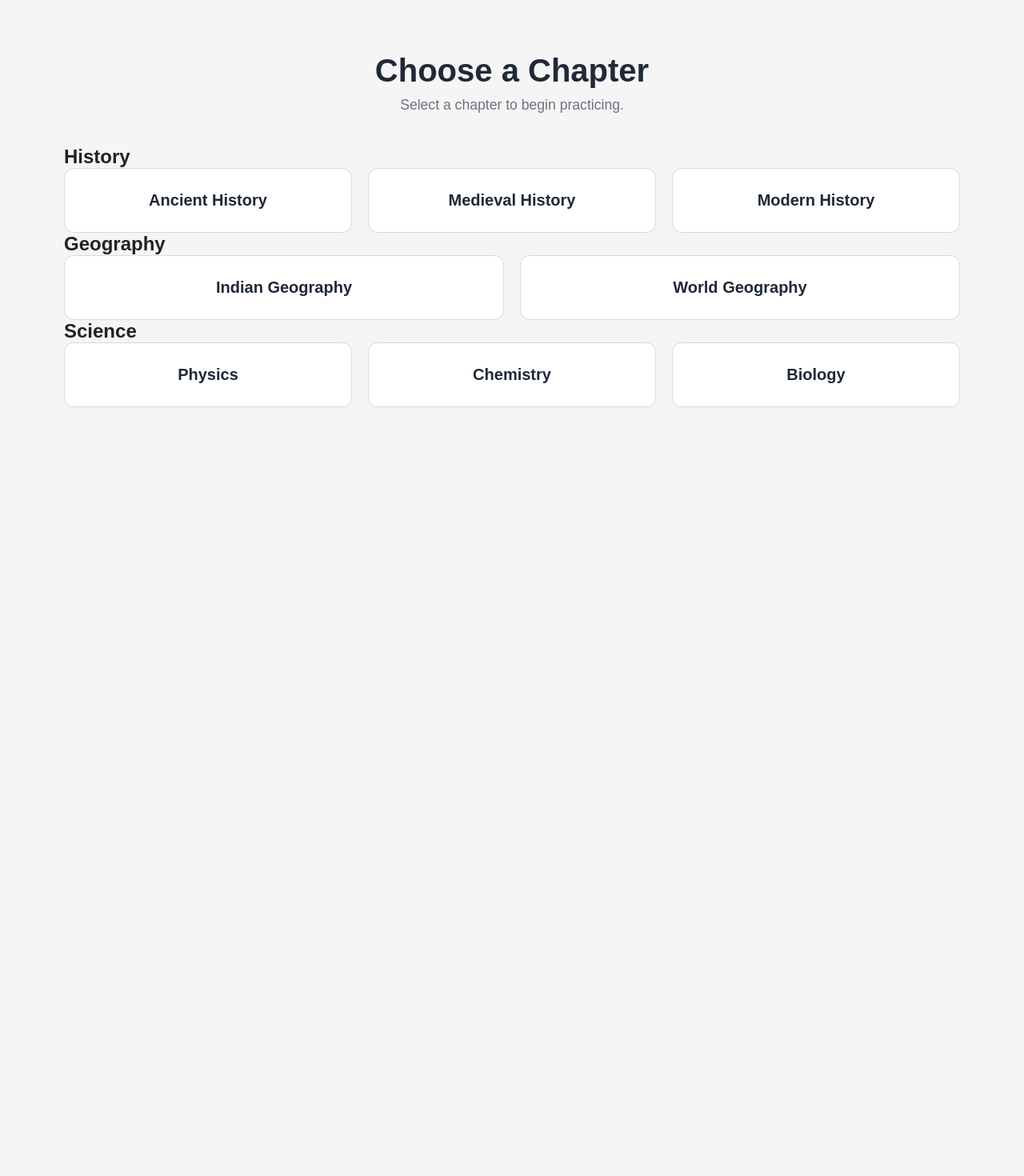
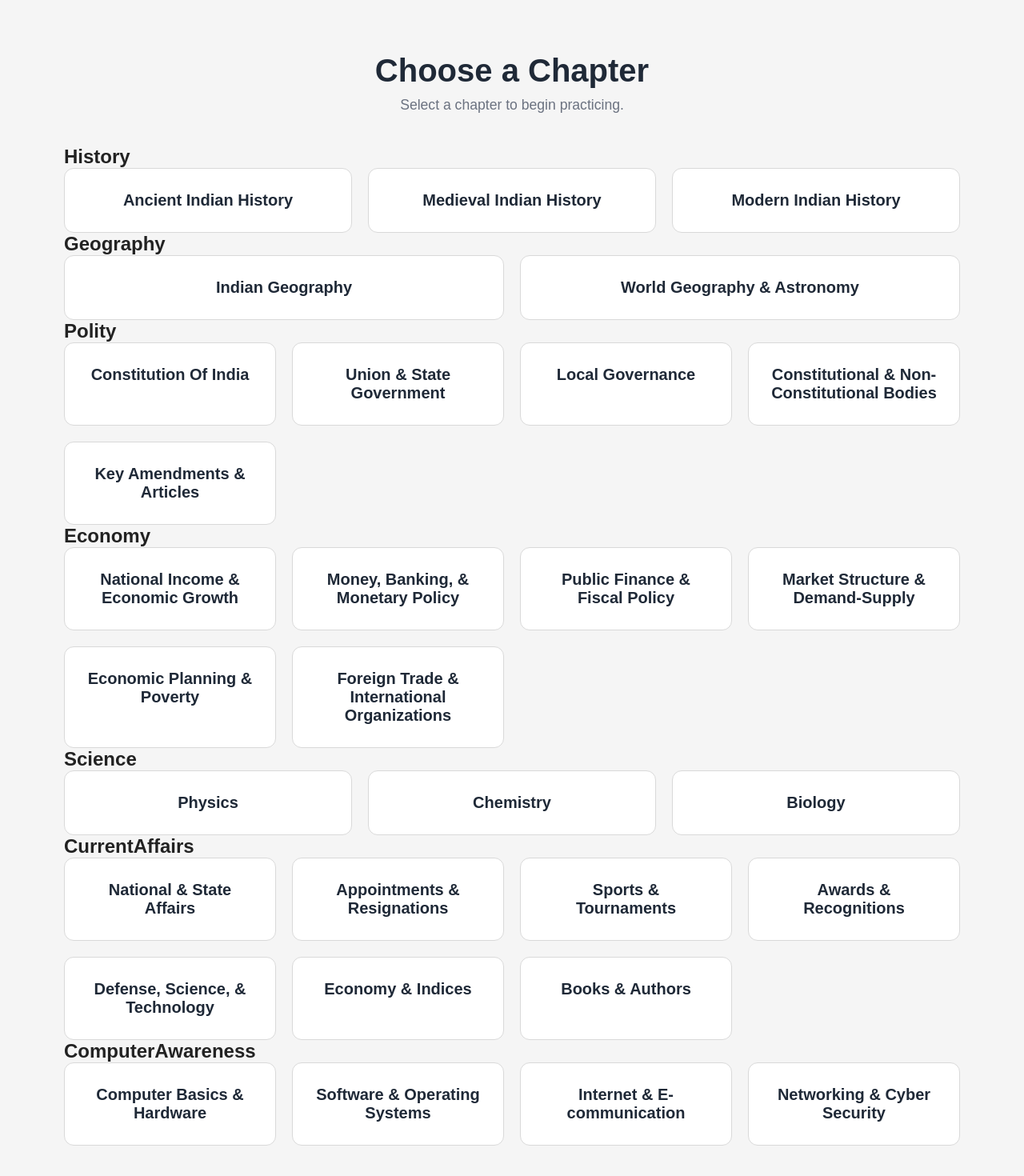
Before and after one commit to neilmathias21/ssc-gk-app, a React app in the folder frontend/: page /practice/chapter in a window 1280 px wide. Shown: the part 84-1554 px from the top of the page at 80% size. Before the commit the page ends 800 px from the top, so only its background shows below. Built offline with nearby package versions, Linux system fonts and the light colour scheme; the HTML template or start-up script is replaced by a standard one.

Commit message:
Update Exam Chapters

```diff
--- a/frontend/src/data/chapters.js
+++ b/frontend/src/data/chapters.js
@@ -1,13 +1,30 @@
 const chapters = {
   History: [
-    "Ancient History",
-    "Medieval History",
-    "Modern History",
+    "Ancient Indian History",
+    "Medieval Indian History",
+    "Modern Indian History",
   ],
 
   Geography: [
     "Indian Geography",
-    "World Geography",
+    "World Geography & Astronomy",
+  ],
+
+  Polity: [
+    "Constitution Of India",
+    "Union & State Government",
+    "Local Governance",
+    "Constitutional & Non-Constitutional Bodies",
+    "Key Amendments & Articles"
+  ],
+
+  Economy: [
+    "National Income & Economic Growth",
+    "Money, Banking, & Monetary Policy",
+    "Public Finance & Fiscal Policy",
+    "Market Structure & Demand-Supply",
+    "Economic Planning & Poverty",
+    "Foreign Trade & International Organizations"
   ],
 
   Science: [
@@ -15,6 +32,23 @@ const chapters = {
     "Chemistry",
     "Biology",
   ],
+
+  CurrentAffairs: [
+    "National & State Affairs",
+    "Appointments & Resignations",
+    "Sports & Tournaments",
+    "Awards & Recognitions",
+    "Defense, Science, & Technology",
+    "Economy & Indices",
+    "Books & Authors"
+  ],
+
+  ComputerAwareness: [
+    "Computer Basics & Hardware",
+    "Software & Operating Systems",
+    "Internet & E-communication",
+    "Networking & Cyber Security"
+  ],
 };
 
 export default chapters;
```
